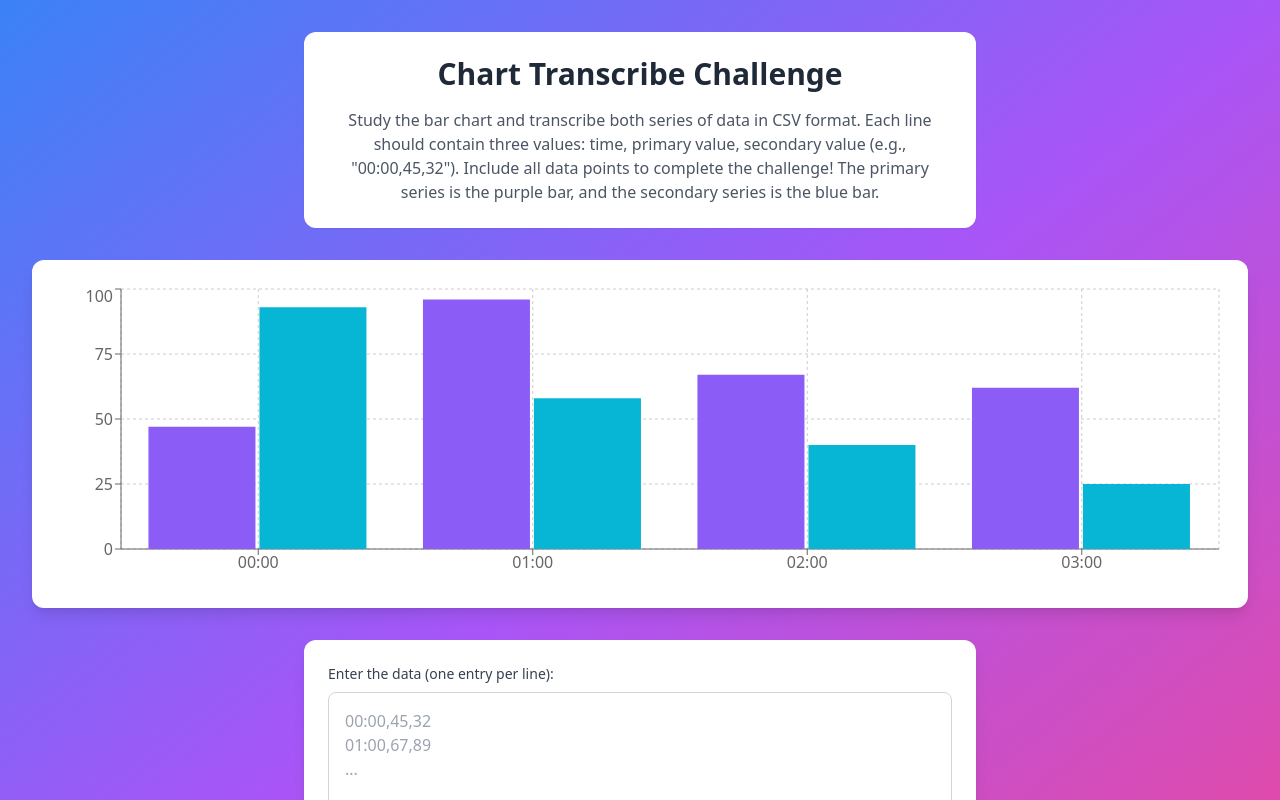
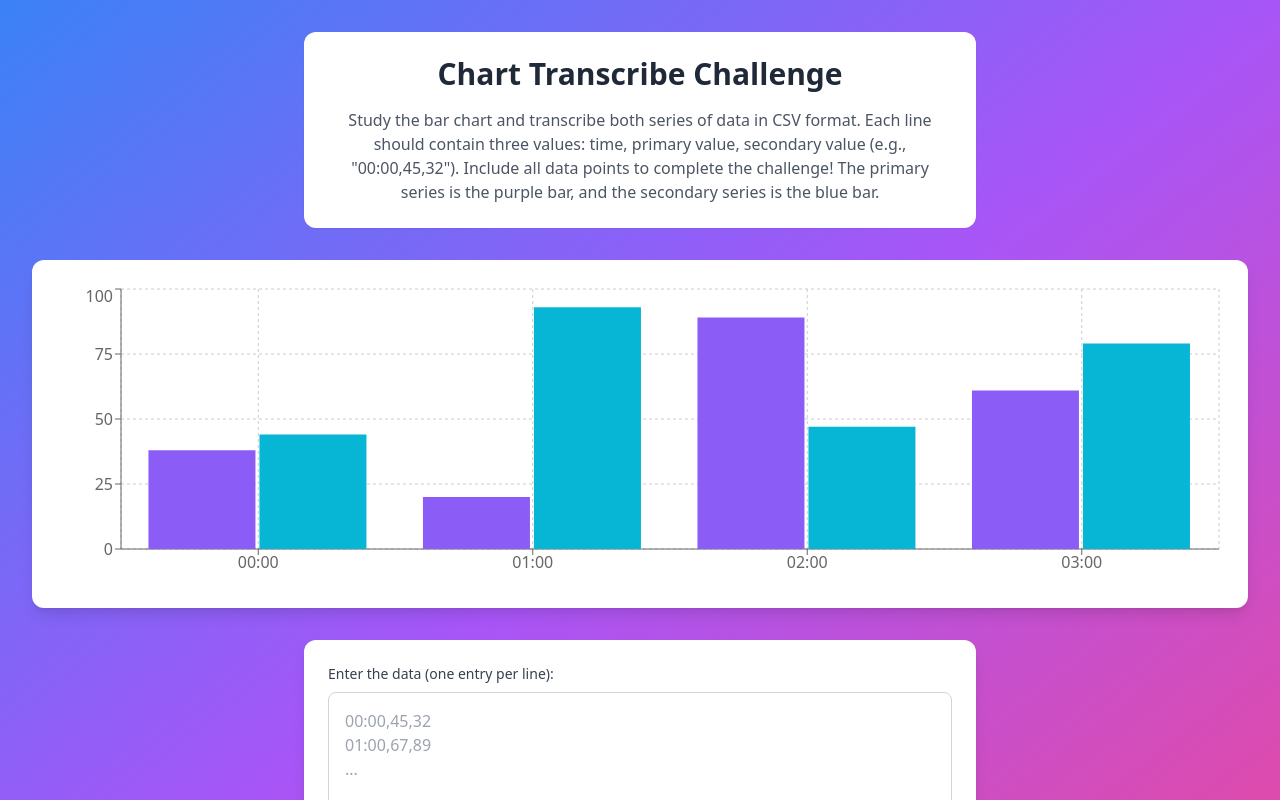
Before and after one commit to mattmazzola/webgames, a React (Vite) app in the folder webgames/: page /chart-transcribe in a window 1280 px wide. Shown: the top 800 px of the page. Built offline with nearby package versions, Linux system fonts and the light colour scheme.

Commit message:
Fix ChartTranscribe

```diff
--- a/webgames/src/pages/ChartTranscribe.tsx
+++ b/webgames/src/pages/ChartTranscribe.tsx
@@ -1,4 +1,4 @@
-import { useState } from "react";
+import { useEffect, useState } from "react";
 import {
   Bar,
   BarChart,
@@ -33,7 +33,10 @@ function generateData(): DataPoint[] {
 export const PASSWORD_ChartTranscribe = "DataScribe2024";
 
 const ChartTranscribe: React.FC = () => {
-  const data = generateData();
+  const [data, setData] = useState<DataPoint[]>([]);
+  useEffect(() => {
+    setData(generateData());
+  }, []);
   const [userInput, setUserInput] = useState("");
   const [isComplete, setIsComplete] = useState(false);
   const [error, setError] = useState("");
```
